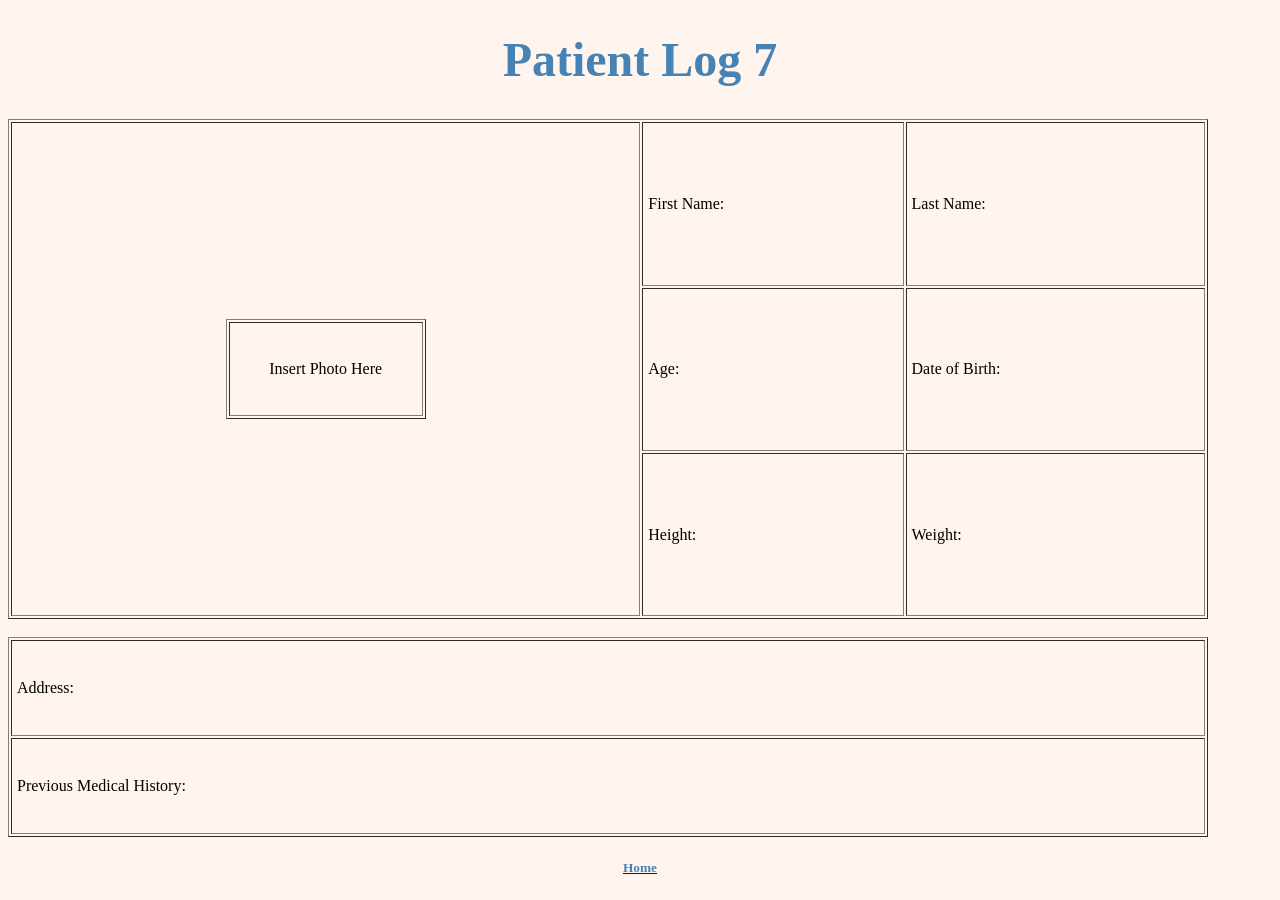
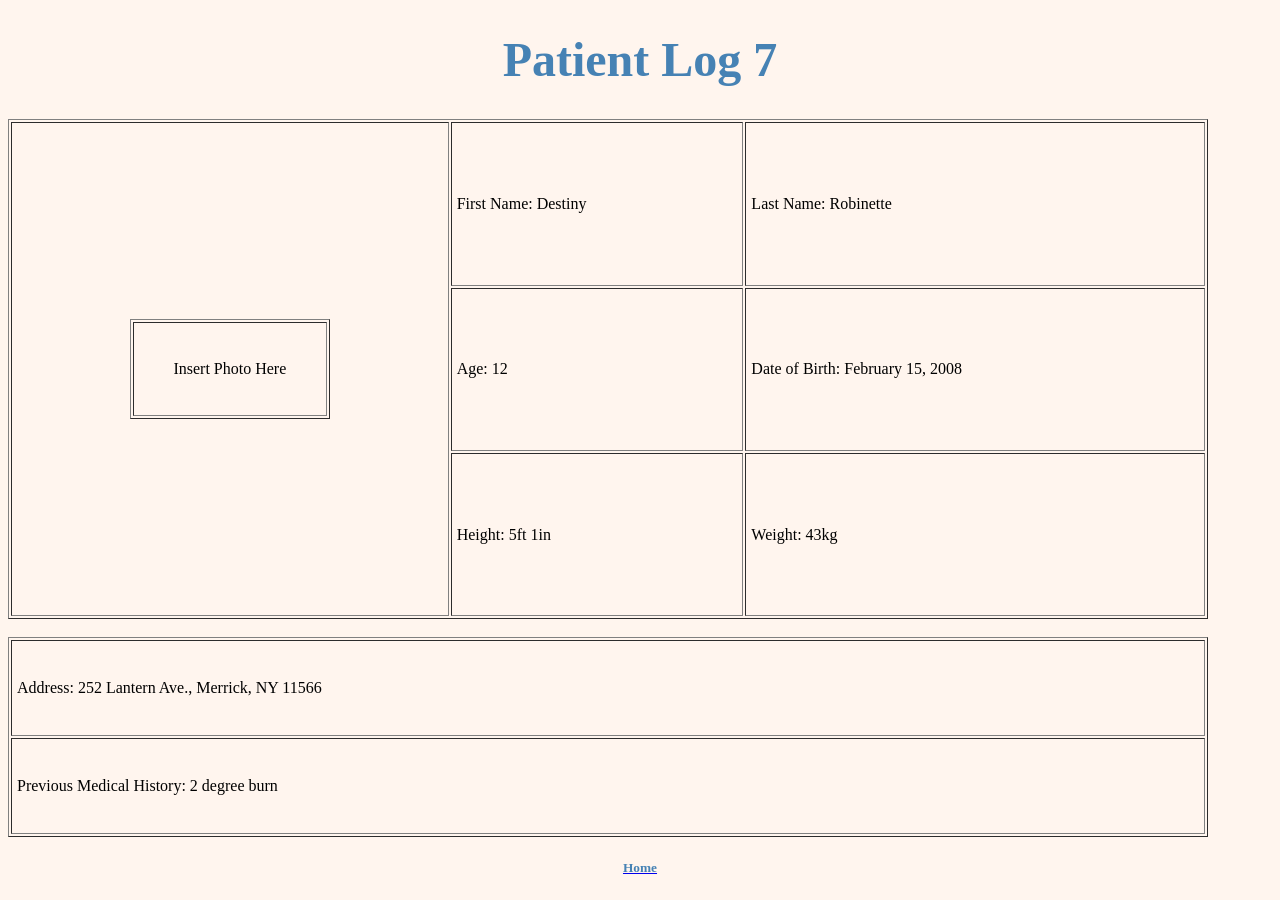
Before and after one commit to Sugarbug1211/Sugarbug1211.github.io, a Jekyll site: the page Patient Log/patient log 7.html, which Jekyll copies as it is, in a window 1280 px wide. Built offline with Jekyll 4.4.1, drawn with Linux system fonts in a browser that asks for light colours.

Commit message:
Update patient log 7.html

```diff
--- a/Patient Log/patient log 7.html
+++ b/Patient Log/patient log 7.html
@@ -17,16 +17,16 @@
                             <td><center>Insert Photo Here</center></td>
                         </table></center>
                     </td>
-                    <td>First Name:</td>
-                    <td>Last Name:</td>
+                    <td>First Name: Destiny</td>
+                    <td>Last Name: Robinette</td>
                 </tr>
                 <tr>
-                    <td>Age:</td>
-                    <td>Date of Birth:</td>
+                    <td>Age: 12</td>
+                    <td>Date of Birth: February 15, 2008</td>
                 </tr>
                 <tr>
-                    <td>Height:</td>
-                    <td>Weight:</td>
+                    <td>Height: 5ft 1in</td>
+                    <td>Weight: 43kg</td>
                 </tr>
             </table>
 
@@ -34,10 +34,10 @@
 
         <table border = "1" width = "1200" height = "200" cellpadding = "5" >
             <tr>
-                <td>Address:</td>
+                <td>Address: 252 Lantern Ave., Merrick, NY 11566</td>
             </tr>
             <tr>
-                <td rowspan="2">Previous Medical History:</td>
+                <td rowspan="2">Previous Medical History: 2 degree burn</td>
             </tr>
         </table>
 
```
